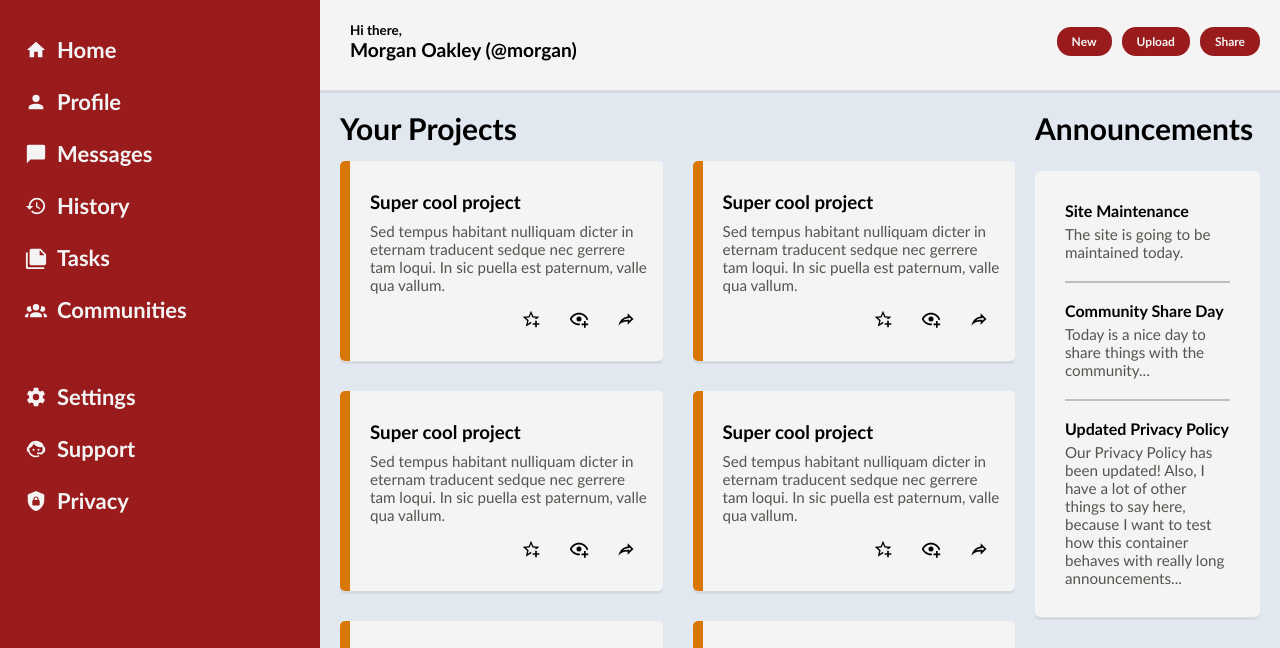
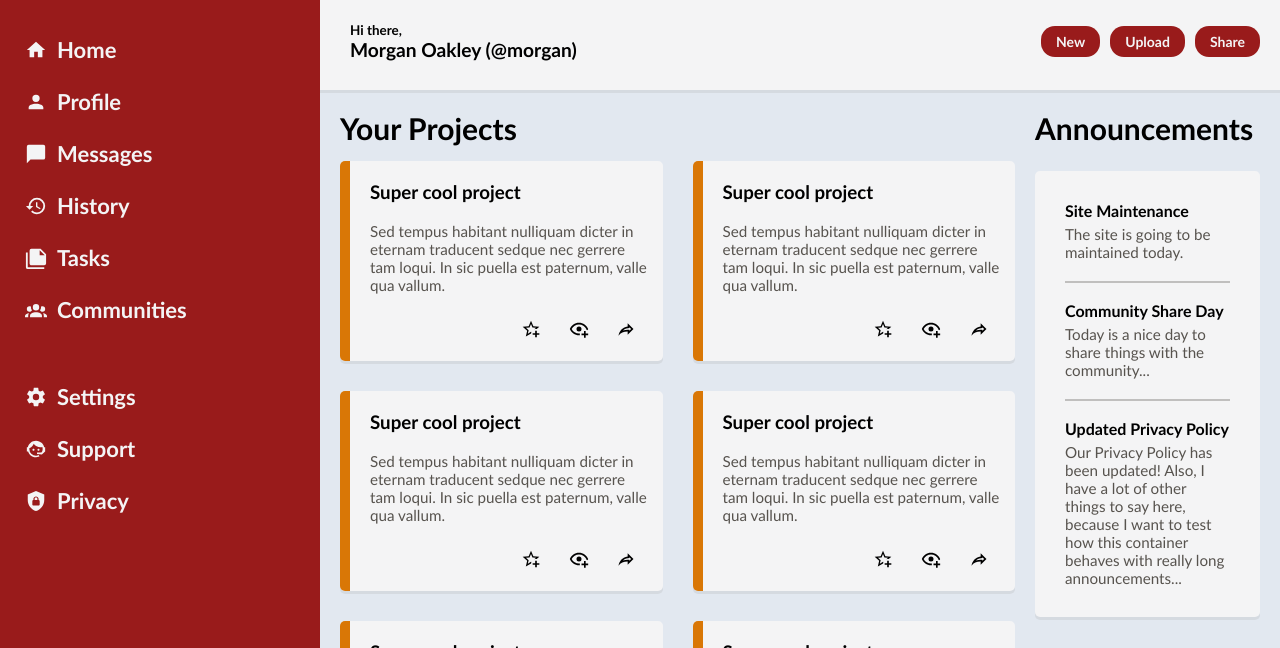
Before and after one commit to Kurlgargyey/odin-dashboard, a plain HTML site: page index.html in a window 1280 px wide. Shown: the part 75-723 px from the top of the page. Drawn offline with Linux system fonts and the light colour scheme.

Commit message:
tweak some positions/sizes

```diff
--- a/styles.css
+++ b/styles.css
@@ -197,7 +197,7 @@ img {
 
  color: var(--sidebar-text);
  padding: 7px 15px;
- font-size: 12px;
+ font-size: 14px;
  font-weight: bold;
 }
 
@@ -267,7 +267,7 @@ img {
  justify-content: space-between;
  position: relative;
 
- padding: 30px 10px 30px 30px;
+ padding: 20px 10px 20px 30px;
  height: min(15rem , 200px);
 }
 
```
